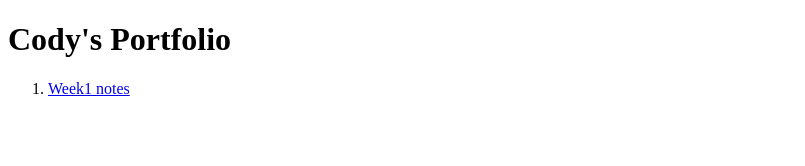
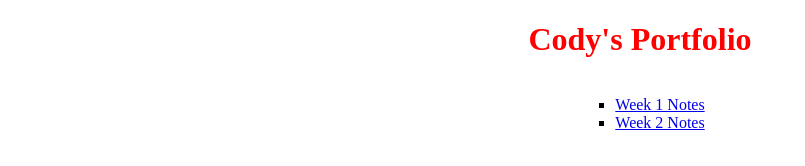
Before and after one commit to darthcody91/wdd330, a plain HTML site: page index.html in a window 1280 px wide. Shown: the whole page, without its empty margins (0-805 px from the left). Drawn offline with Linux system fonts and the light colour scheme.

Commit message:
CSS UPDATE

```diff
--- /dev/null
+++ b/css/mainstyle.css
@@ -0,0 +1,13 @@
+h1 {
+    text-align: center;
+    color:red;
+}
+
+.contents {
+    display: flex;
+    justify-content: center;
+}
+
+ol {
+    list-style: square;
+}
--- a/index.html
+++ b/index.html
@@ -1,18 +1,23 @@
 <!DOCTYPE html>
 <html lang="en">
   <head>
-    <meta charset="UTF-8">
-    <meta http-equiv="X-UA-Compatible" content="IE=edge">
-    <meta name="viewport" content="width=device-width, initial-scale=1.0">
+    <meta charset="UTF-8" />
+    <meta http-equiv="X-UA-Compatible" content="IE=edge" />
+    <meta name="viewport" content="width=device-width, initial-scale=1.0" />
     <title>WDD 330 Portfolio</title>
     <script src="js/main.js"></script>
+    <link rel="stylesheet" href="css/mainstyle.css" />
   </head>
 
   <body>
+    <main>
       <h1>Cody's Portfolio</h1>
+      <div class="contents">
       <ol id="linkslist"></ol>
-
-
-    <script> loadIndex(); </script>
+      </div>
+    </main>
+    <script>
+      loadIndex();
+    </script>
   </body>
 </html>
--- a/js/main.js
+++ b/js/main.js
@@ -1,7 +1,10 @@
-const links = [
+let links = [
     {
-      label: "Week1 notes",
-      url: "week1/index.html"
+      label: "Week 1 Notes",
+      url: "week1/index.html"},
+
+     {label: "Week 2 Notes",
+      url: "week2/index.html"
     }
   ]
 
```
Also changed, not shown: week2/index.html (added, +12 -0 lines). Lines whose indentation alone changed are shown as unchanged.
